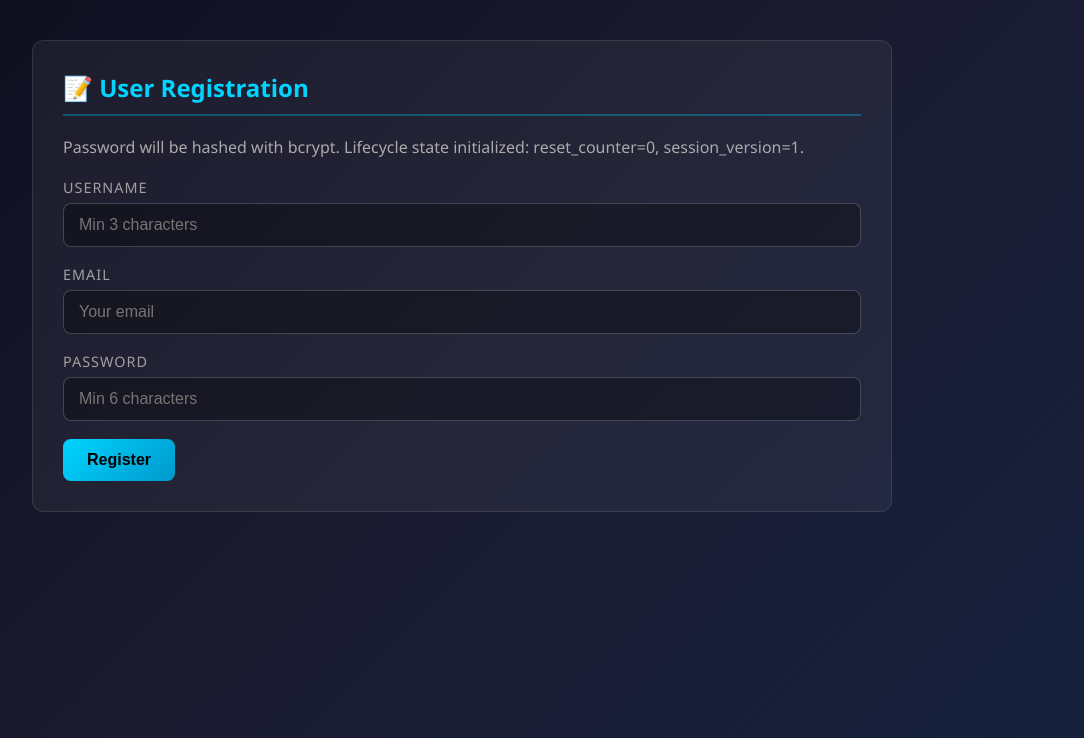
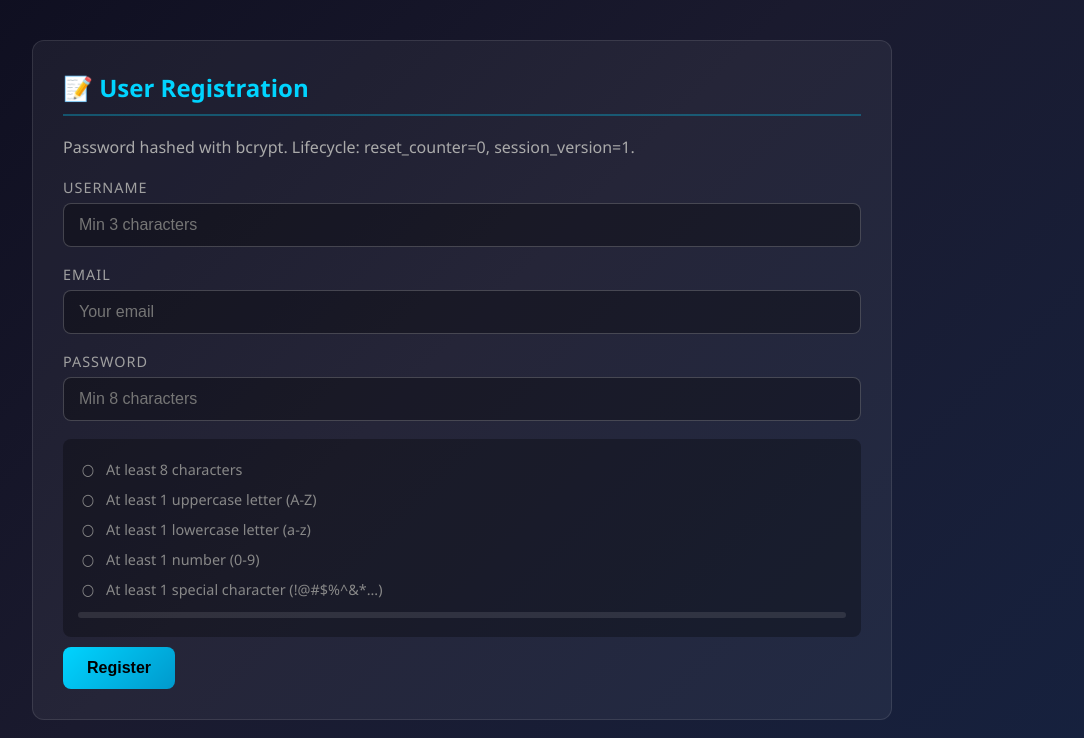
Before and after one commit to sriharsha93/zkp-auth-framework, a FastAPI app: page /register in a window 1280 px wide. Shown: the part 62-800 px from the top of the page, without its empty margins (178-1262 px from the left). Run offline with FastAPI, Linux system fonts and the light colour scheme.

Commit message:
Update register.html

```diff
--- a/app/templates/register.html
+++ b/app/templates/register.html
@@ -5,6 +5,17 @@
     <meta name="viewport" content="width=device-width, initial-scale=1.0">
     <title>Register - ZKP Auth</title>
     <link rel="stylesheet" href="/static/style.css">
+    <style>
+        .pwd-rules { margin: 10px 0; padding: 15px; background: rgba(0,0,0,0.3); border-radius: 8px; }
+        .pwd-rule { padding: 4px 0; font-size: 0.9em; display: flex; align-items: center; gap: 8px; }
+        .pwd-rule .icon { font-size: 1.1em; width: 20px; text-align: center; }
+        .pwd-rule.pass { color: #51cf66; }
+        .pwd-rule.fail { color: #ff6b6b; }
+        .pwd-rule.neutral { color: #888; }
+        .pwd-strength { margin-top: 8px; }
+        .pwd-bar { height: 6px; border-radius: 3px; background: rgba(255,255,255,0.1); overflow: hidden; }
+        .pwd-bar-fill { height: 100%; border-radius: 3px; transition: width 0.3s, background 0.3s; }
+    </style>
 </head>
 <body>
     <nav class="navbar">
@@ -19,7 +30,8 @@
     <div class="container">
         <div class="card">
             <h2>📝 User Registration</h2>
-            <p style="color:#aaa;margin-bottom:20px;">Password will be hashed with bcrypt. Lifecycle state initialized: reset_counter=0, session_version=1.</p>
+            <p style="color:#aaa;margin-bottom:20px;">Password hashed with bcrypt. Lifecycle: reset_counter=0, session_version=1.</p>
+
             <div class="form-group">
                 <label>Username</label>
                 <input type="text" id="reg-username" placeholder="Min 3 characters">
@@ -30,33 +42,117 @@
             </div>
             <div class="form-group">
                 <label>Password</label>
-                <input type="password" id="reg-password" placeholder="Min 6 characters">
+                <input type="password" id="reg-password" placeholder="Min 8 characters" oninput="checkPassword()">
             </div>
-            <button class="btn btn-primary" onclick="register()">Register</button>
+
+            <!-- Password Requirements Live Check -->
+            <div class="pwd-rules" id="pwd-rules">
+                <div class="pwd-rule neutral" id="rule-length"><span class="icon">○</span> At least 8 characters</div>
+                <div class="pwd-rule neutral" id="rule-upper"><span class="icon">○</span> At least 1 uppercase letter (A-Z)</div>
+                <div class="pwd-rule neutral" id="rule-lower"><span class="icon">○</span> At least 1 lowercase letter (a-z)</div>
+                <div class="pwd-rule neutral" id="rule-number"><span class="icon">○</span> At least 1 number (0-9)</div>
+                <div class="pwd-rule neutral" id="rule-special"><span class="icon">○</span> At least 1 special character (!@#$%^&*...)</div>
+                <div class="pwd-strength">
+                    <div class="pwd-bar"><div class="pwd-bar-fill" id="pwd-bar-fill" style="width:0%;background:#ff6b6b;"></div></div>
+                    <div style="text-align:right;font-size:0.8em;margin-top:4px;color:#888;" id="pwd-strength-text"></div>
+                </div>
+            </div>
+
+            <button class="btn btn-primary" onclick="register()" id="reg-btn">Register</button>
             <div id="reg-result" class="hidden"></div>
         </div>
     </div>
+
     <script>
+    function checkPassword() {
+        const pwd = document.getElementById('reg-password').value;
+        let score = 0;
+
+        // Length
+        const lenOk = pwd.length >= 8;
+        updateRule('rule-length', lenOk, pwd.length > 0);
+        if (lenOk) score++;
+
+        // Uppercase
+        const upOk = /[A-Z]/.test(pwd);
+        updateRule('rule-upper', upOk, pwd.length > 0);
+        if (upOk) score++;
+
+        // Lowercase
+        const loOk = /[a-z]/.test(pwd);
+        updateRule('rule-lower', loOk, pwd.length > 0);
+        if (loOk) score++;
+
+        // Number
+        const numOk = /[0-9]/.test(pwd);
+        updateRule('rule-number', numOk, pwd.length > 0);
+        if (numOk) score++;
+
+        // Special
+        const spOk = /[!@#$%^&*()_+\-=\[\]{};':"\\|,.<>\/?]/.test(pwd);
+        updateRule('rule-special', spOk, pwd.length > 0);
+        if (spOk) score++;
+
+        // Strength bar
+        const fill = document.getElementById('pwd-bar-fill');
+        const text = document.getElementById('pwd-strength-text');
+        const pct = (score / 5) * 100;
+        fill.style.width = pct + '%';
+
+        if (score <= 1) { fill.style.background = '#ff6b6b'; text.textContent = 'Weak'; text.style.color = '#ff6b6b'; }
+        else if (score <= 2) { fill.style.background = '#ff922b'; text.textContent = 'Fair'; text.style.color = '#ff922b'; }
+        else if (score <= 3) { fill.style.background = '#ffd93d'; text.textContent = 'Medium'; text.style.color = '#ffd93d'; }
+        else if (score <= 4) { fill.style.background = '#69db7c'; text.textContent = 'Strong'; text.style.color = '#69db7c'; }
+        else { fill.style.background = '#51cf66'; text.textContent = 'Very Strong ✓'; text.style.color = '#51cf66'; }
+
+        if (pwd.length === 0) { fill.style.width = '0%'; text.textContent = ''; }
+    }
+
+    function updateRule(id, pass, typed) {
+        const el = document.getElementById(id);
+        if (!typed) { el.className = 'pwd-rule neutral'; el.querySelector('.icon').textContent = '○'; return; }
+        if (pass) { el.className = 'pwd-rule pass'; el.querySelector('.icon').textContent = '✓'; }
+        else { el.className = 'pwd-rule fail'; el.querySelector('.icon').textContent = '✗'; }
+    }
+
     async function register() {
         const username = document.getElementById('reg-username').value.trim();
         const email = document.getElementById('reg-email').value.trim();
         const password = document.getElementById('reg-password').value;
         const r = document.getElementById('reg-result');
-        if (!username || !email || !password) { r.className='status-box status-error'; r.textContent='Fill all fields'; return; }
+
+        if (!username || !email || !password) {
+            r.className = 'status-box status-error'; r.textContent = 'Please fill all fields'; return;
+        }
+
+        // Client-side password check
+        const checks = [
+            password.length >= 8,
+            /[A-Z]/.test(password),
+            /[a-z]/.test(password),
+            /[0-9]/.test(password),
+            /[!@#$%^&*()_+\-=\[\]{};':"\\|,.<>\/?]/.test(password)
+        ];
+        if (!checks.every(Boolean)) {
+            r.className = 'status-box status-error';
+            r.textContent = '❌ Password does not meet all requirements. Check the rules above.';
+            return;
+        }
+
         try {
             const res = await fetch('/api/register', {
-                method:'POST', headers:{'Content-Type':'application/json'},
+                method: 'POST', headers: {'Content-Type': 'application/json'},
                 body: JSON.stringify({username, email, password})
             });
             const data = await res.json();
             if (res.ok) {
-                r.className='status-box status-success';
-                r.textContent=`✅ Registration Successful!\n\nUsername: ${data.username}\nUser ID: ${data.user_id}\nReset Counter: ${data.reset_counter}\nSession Version: ${data.session_version}\n\nYou can now login.`;
+                r.className = 'status-box status-success';
+                r.textContent = `✅ Registration Successful!\n\nUsername: ${data.username}\nUser ID: ${data.user_id}\nReset Counter: ${data.reset_counter}\nSession Version: ${data.session_version}\nTotal Users: ${data.total_registered_users}\n\nYou can now login.`;
             } else {
-                r.className='status-box status-error';
-                r.textContent=`❌ ${data.detail}`;
+                r.className = 'status-box status-error';
+                r.textContent = `❌ ${data.detail}`;
             }
-        } catch(e) { r.className='status-box status-error'; r.textContent=`❌ Error: ${e.message}`; }
+        } catch(e) { r.className = 'status-box status-error'; r.textContent = `❌ Error: ${e.message}`; }
     }
     </script>
 </body>
```
